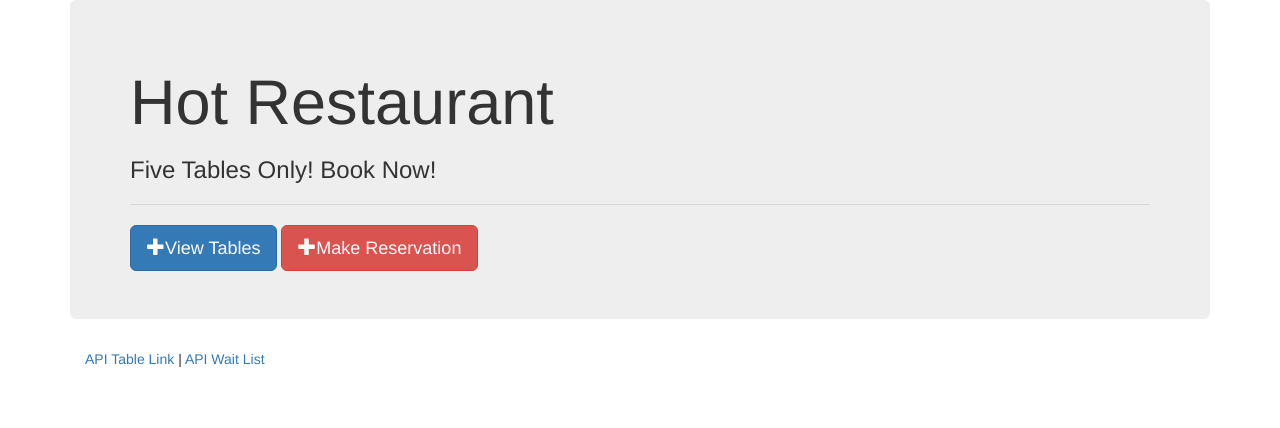
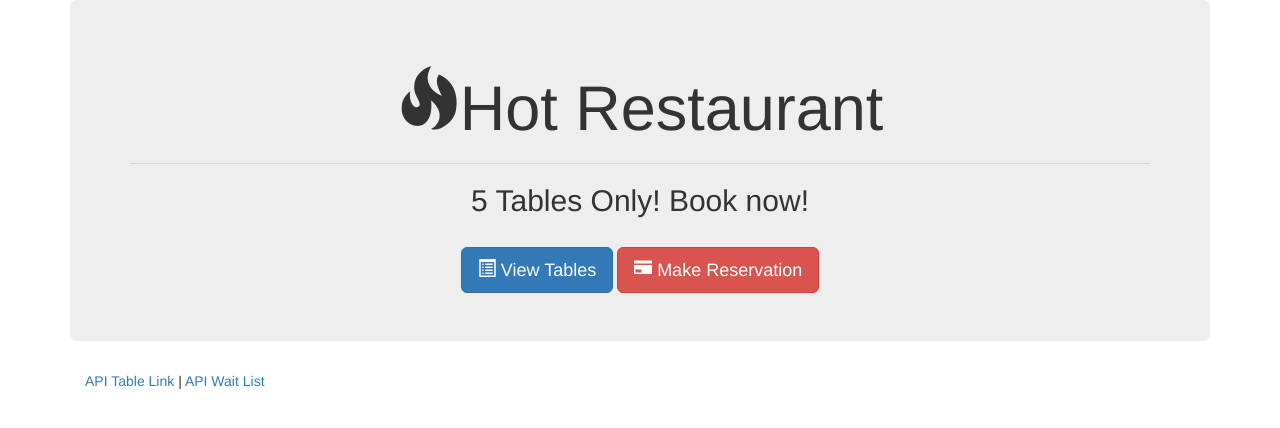
Before and after one commit to hegewaldc/HotRestaurant, a website: page index.html in a window 1280 px wide. Drawn offline with nearby package versions, Linux system fonts and the light colour scheme.

Commit message:
Fixed formatting.

```diff
--- a/index.html
+++ b/index.html
@@ -13,22 +13,28 @@
 
 <body>
 
+
   <div class="container">
+
     <div class="jumbotron">
-      <h1>Hot Restaurant</h1>
-      <h3>Five Tables Only! Book Now!</h3>
+      <h1 class="text-center">
+        <span class="glyphicon glyphicon-fire"></span>Hot Restaurant</h1>
       <hr>
+      <h2 class="text-center">5 Tables Only! Book now!</h2>
+      <br>
+
+      <div class="text-center">
         <a href="/table">
-        <button type="button" class="btn btn-primary btn-lg">
-          <span class="glyphicon glyphicon-plus"></span>View Tables</button>
+          <button type="button" class="btn btn-lg btn-primary">
+            <span class="glyphicon glyphicon-list-alt"></span> View Tables</button>
         </a>
         <a href="/reservation">
-        <button type="button" class="btn btn-danger btn-lg">
-          <span class="glyphicon glyphicon-plus"></span>Make Reservation</button>
+          <button type="button" class="btn btn-lg btn-danger">
+            <span class="glyphicon glyphicon-credit-card"></span> Make Reservation</button>
         </a>
       </div>
 
-    <footer class="footer">
+    </div <footer class="footer">
     <footer class="footer">
       <div class="container">
         <p>
@@ -39,4 +45,5 @@
     </footer>
 
 </body>
+
 </html>
```
Lines whose indentation alone changed are shown as unchanged.
